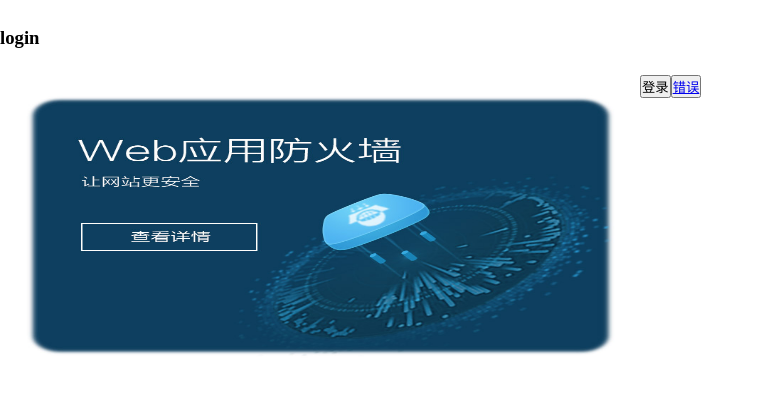
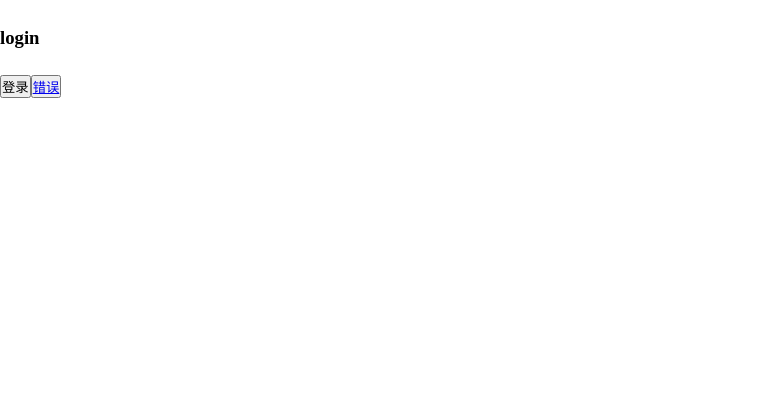
Before and after one commit to YestoryFornever/cloudmanager-react, a React app: page / in a window 1280 px wide. Shown: the top 394 px of the page, without its empty margins (0-764 px from the left). Built offline with nearby package versions, Linux system fonts and the light colour scheme.

Commit message:
just for fun

```diff
--- a/src/components/login/login.component.jsx
+++ b/src/components/login/login.component.jsx
@@ -11,7 +11,7 @@ const Login = ({ onLogin, onLogout, authenticated}) => {
 			</header>
 			<main>
 				<section className="login-img">
-					<img src={require("./images/webfirewall.jpg")}/>
+					{/* <img src={require("./images/webfirewall.jpg")}/> */}
 				</section>
 				<section className="login-dialog">
 					<button onClick={e=>{
--- a/src/components/login/login.less
+++ b/src/components/login/login.less
@@ -2,7 +2,7 @@ header{
 	height:75px;
 	line-height:75px;
 }
-section{
+/* section{
 	width:50%;
 	height:300px;
 	display:inline-block;
@@ -13,6 +13,6 @@ section.login-img{
 		width:100%;
 		height:100%;
 	}
-}
+} */
 section.login-dialog{
 }
--- a/src/index.html
+++ b/src/index.html
@@ -2,7 +2,7 @@
 <html lang="en">
 <head>
 	<meta charset="UTF-8">
-	<title>Hello React</title>
+	<title>aloha</title>
 </head>
 <body>
 	<div id="app"></div>
```
